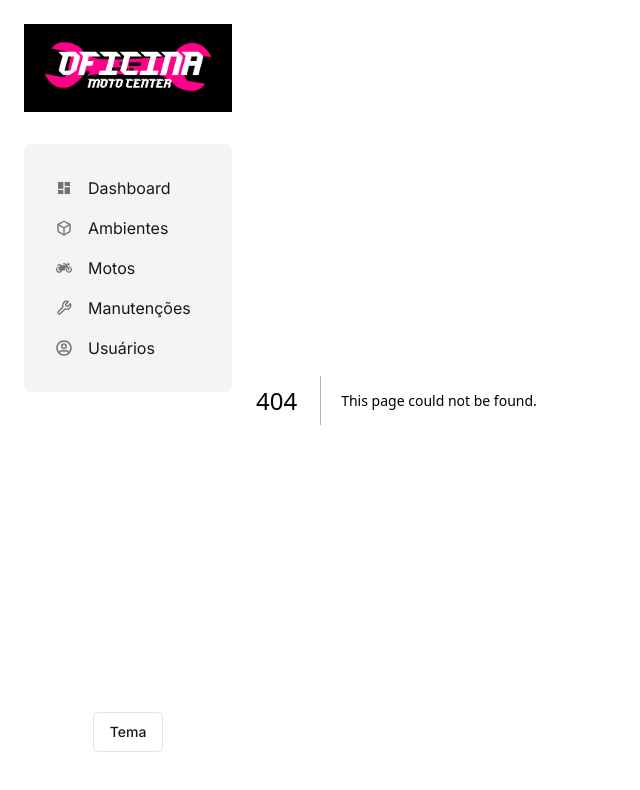
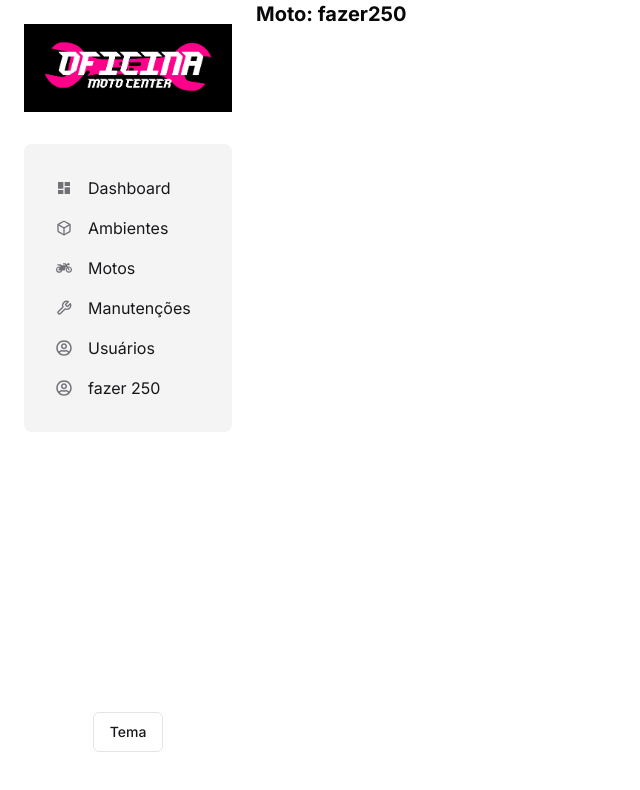
Before and after one commit to GustaOlivr/web-manut-senai, a Next.js app: page /motos/fazer250 in a window 1280 px wide. Before the commit this address had no page. Shown: the top 790 px of the page, without its empty margins (0-640 px from the left). Built offline with nearby package versions, Linux system fonts and the light colour scheme.

Commit message:
feat: add dinamic route test for motorcycle details

```diff
--- /dev/null
+++ b/src/app/motos/[moto_id]/page.tsx
@@ -0,0 +1,13 @@
+interface Props {
+    params: {moto_id: string};
+  }
+
+  export default function ProfileDetails({params}: Props) {
+    return (
+      <>
+        <h1 className="text-xl font-bold">
+          Moto: {params.moto_id}
+        </h1>
+      </>
+    );
+  }
--- a/src/app/motos/columns.tsx
+++ b/src/app/motos/columns.tsx
@@ -8,7 +8,7 @@ import { ModalMotorcycleDetails } from "@/components/modal-motorcycle-details";
 
 export const columns: ColumnDef<Motorcycle>[] = [
   {
-    accessorKey: "id",
+    accessorKey: "moto_id",
     header: "ID",
   },
   {
--- a/src/app/motos/page.tsx
+++ b/src/app/motos/page.tsx
@@ -10,7 +10,7 @@ export async function getData(): Promise<Motorcycle[]> {
   // Fetch data from your API here.
   return [
     {
-        id: "df21fs",
+        moto_id: "df21fs",
         tipo: "Custom",
         modelo: "Harley-Davidson Street 750",
         data_fabricacao: "10-05-2018",
@@ -18,7 +18,7 @@ export async function getData(): Promise<Motorcycle[]> {
         proprietario: "Gabriel Santos"
       },
       {
-        id: "h2k31s",
+        moto_id: "h2k31s",
         tipo: "Esportiva",
         modelo: "Yamaha YZF-R3",
         data_fabricacao: "02-03-2020",
@@ -26,7 +26,7 @@ export async function getData(): Promise<Motorcycle[]> {
         proprietario: "Mariana Lima"
       },
       {
-        id: "kgk2s1",
+        moto_id: "kgk2s1",
         tipo: "Street",
         modelo: "Honda CB300R",
         data_fabricacao: "15-07-2019",
@@ -34,7 +34,7 @@ export async function getData(): Promise<Motorcycle[]> {
         proprietario: "Carlos Oliveira"
       },
       {
-        id: "js6fa7s",
+        moto_id: "js6fa7s",
         tipo: "Scooter",
         modelo: "Vespa GTS 300",
         data_fabricacao: "05-11-2018",
--- a/src/app/motos/types.tsx
+++ b/src/app/motos/types.tsx
@@ -1,5 +1,5 @@
 export type Motorcycle = {
-  id: string;
+  moto_id: string;
   tipo: MotorcycleType;
   modelo: string;
   data_fabricacao: string;
--- a/src/components/navbar.tsx
+++ b/src/components/navbar.tsx
@@ -13,6 +13,7 @@ export function NavBar() {
         {target: "/motos", text: "Motos", icon: <FaMotorcycle className="text-muted-foreground"/>},
         {target: "/manutencoes", text: "Manutenções", icon: <FiTool className="text-muted-foreground"/>},
         {target: "#", text: "Usuários", icon: <FaRegUserCircle className="text-muted-foreground"/>},
+        {target: "/motos/fazer250", text: "fazer 250", icon: <FaRegUserCircle className="text-muted-foreground"/>},
     ];
 
     return (
```
